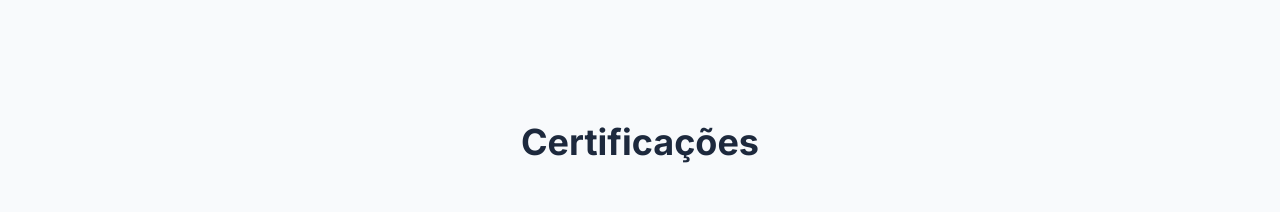
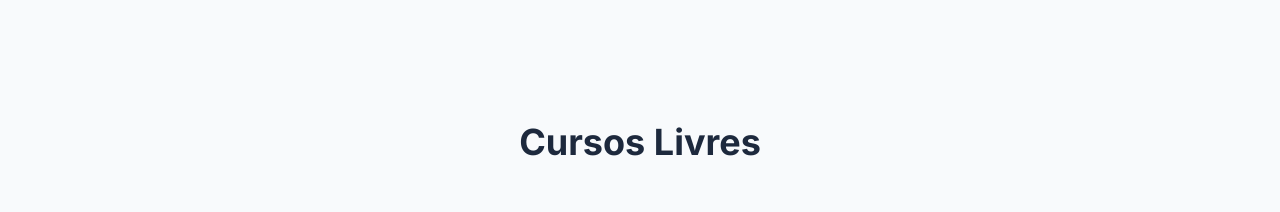
Before and after one commit to winstonajr/portfolio, a Next.js app: page / in a window 1280 px wide. Shown: the part 4080-4292 px from the top of the page. Built offline with nearby package versions, Linux system fonts and the light colour scheme.

Commit message:
ajusta titulo de certifications para cursos livres

```diff
--- a/components/sections/Certifications.tsx
+++ b/components/sections/Certifications.tsx
@@ -17,7 +17,7 @@ export default function Certifications({
 
   return (
     <Section id="certifications">
-      <SectionTitle>Certificações</SectionTitle>
+      <SectionTitle>Cursos Livres</SectionTitle>
       <div className="grid md:grid-cols-2 gap-8">
         {displayedCerts.map((cert, idx) => (
           <CertificationCard key={idx} certification={cert} index={idx} />
--- a/data/certifications.json
+++ b/data/certifications.json
@@ -2,25 +2,21 @@
   {
     "title": "HTML e CSS para Iniciantes",
     "issuer": "Origamid",
-    "period": "2025",
-    "description": ""
+    "period": "2025"
   },
   {
     "title": "UI Design para Iniciantes",
     "issuer": "Origamid",
-    "period": "2025",
-    "description": ""
+    "period": "2025"
   },
   {
     "title": "Formação UX Design",
     "issuer": "Alura",
-    "period": "2025",
-    "description": ""
+    "period": "2025"
   },
   {
     "title": "Next.js App Router e Testes",
     "issuer": "Rocketseat",
-    "period": "2025",
-    "description": ""
+    "period": "2025"
   }
 ]
```
